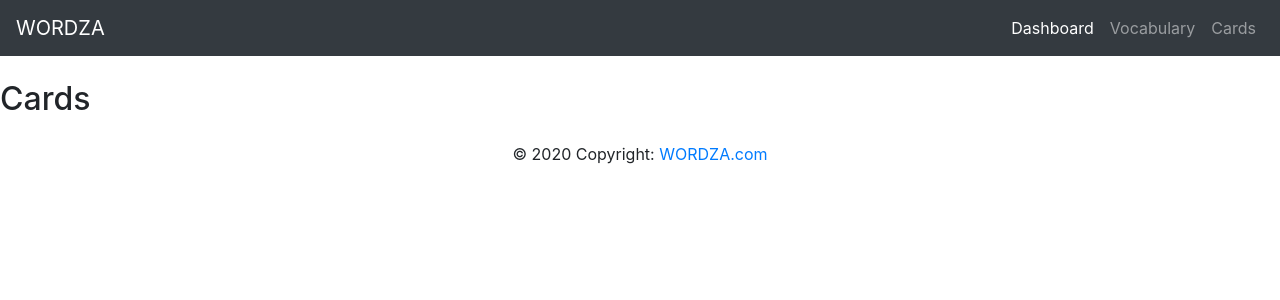
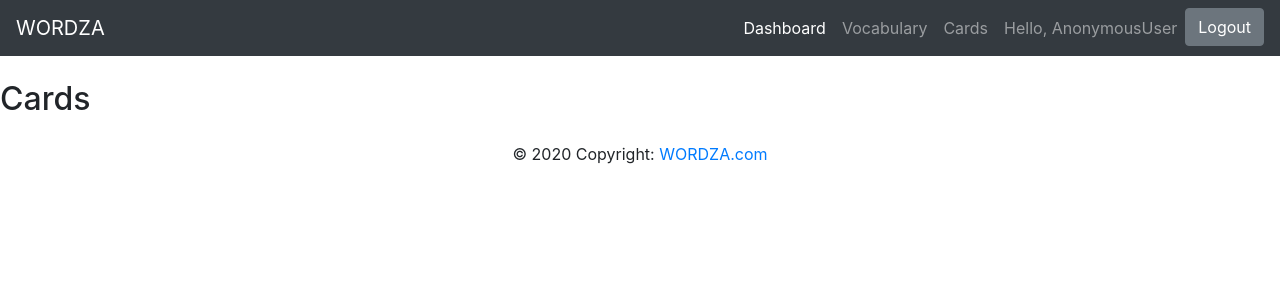
Before and after one commit to asopi/wordza, a Django app: page /cards/ in a window 1280 px wide. Shown: the top 300 px of the page. Run offline with Django 3.2, Linux system fonts and the light colour scheme.

Commit message:
implemented logout button and userinfo in the header

```diff
--- a/templates/navigation_bar.html
+++ b/templates/navigation_bar.html
@@ -14,6 +14,12 @@
           <li class="nav-item">
             <a class="nav-link" href="{% url 'cards:index' %}">Cards</a>
           </li>
+          <li class="nav-item">
+            <span class="nav-link">Hello, {{ request.user }}</span>
+          </li>
+          <li class="nav-item">
+            <span><a class="btn btn-secondary" href="{% url 'logout' %}">Logout</a></span>
+          </li>
       </ul>
     </div>
   </nav>
```
